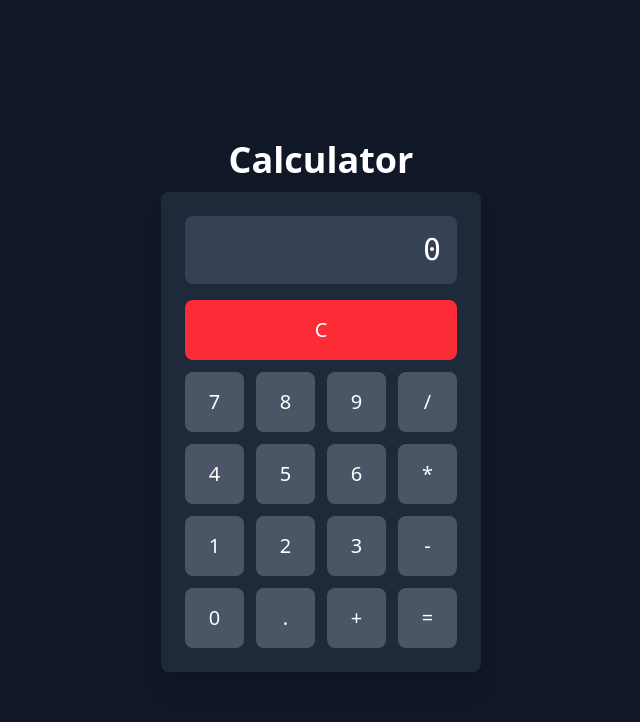
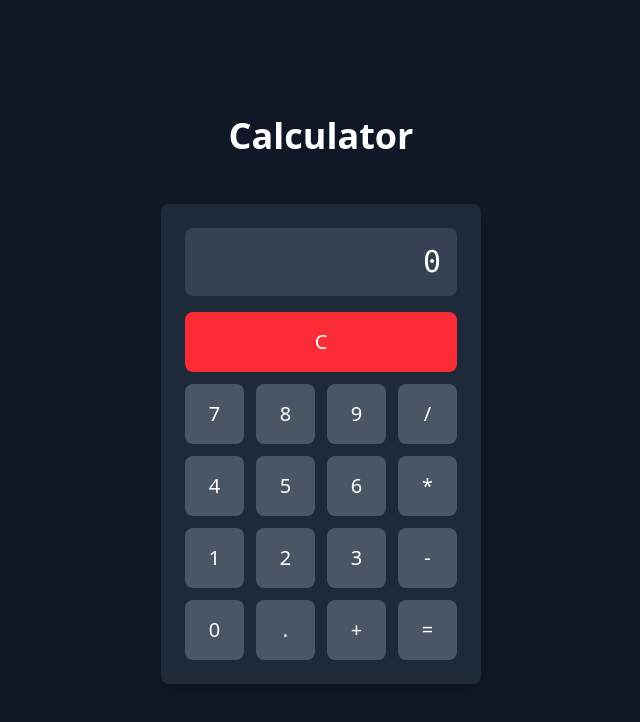
Before and after one commit to evsachin/calculator, a React (Vite) app: page / in a window 1280 px wide. Shown: the top 722 px of the page, without its empty margins (319-959 px from the left). Built offline with nearby package versions, Linux system fonts and the light colour scheme.

Commit message:
fix layout

```diff
--- a/src/Calculator.jsx
+++ b/src/Calculator.jsx
@@ -22,7 +22,7 @@ export default function Calculator() {
 
   return (
     <div className="flex flex-col justify-center items-center h-screen bg-gray-900 p-4">
-      <p className="text-white text-4xl p-3 font-bold">Calculator</p>
+      <p className="text-white text-4xl pb-12 font-bold">Calculator</p>
       <div className="bg-gray-800 p-6 rounded-lg shadow-xl text-white w-full max-w-xs">
         <div className="mb-4 text-right text-3xl bg-gray-700 p-4 rounded-lg font-mono overflow-x-auto whitespace-nowrap min-h-[3rem]">
           {input || "0"}
```
